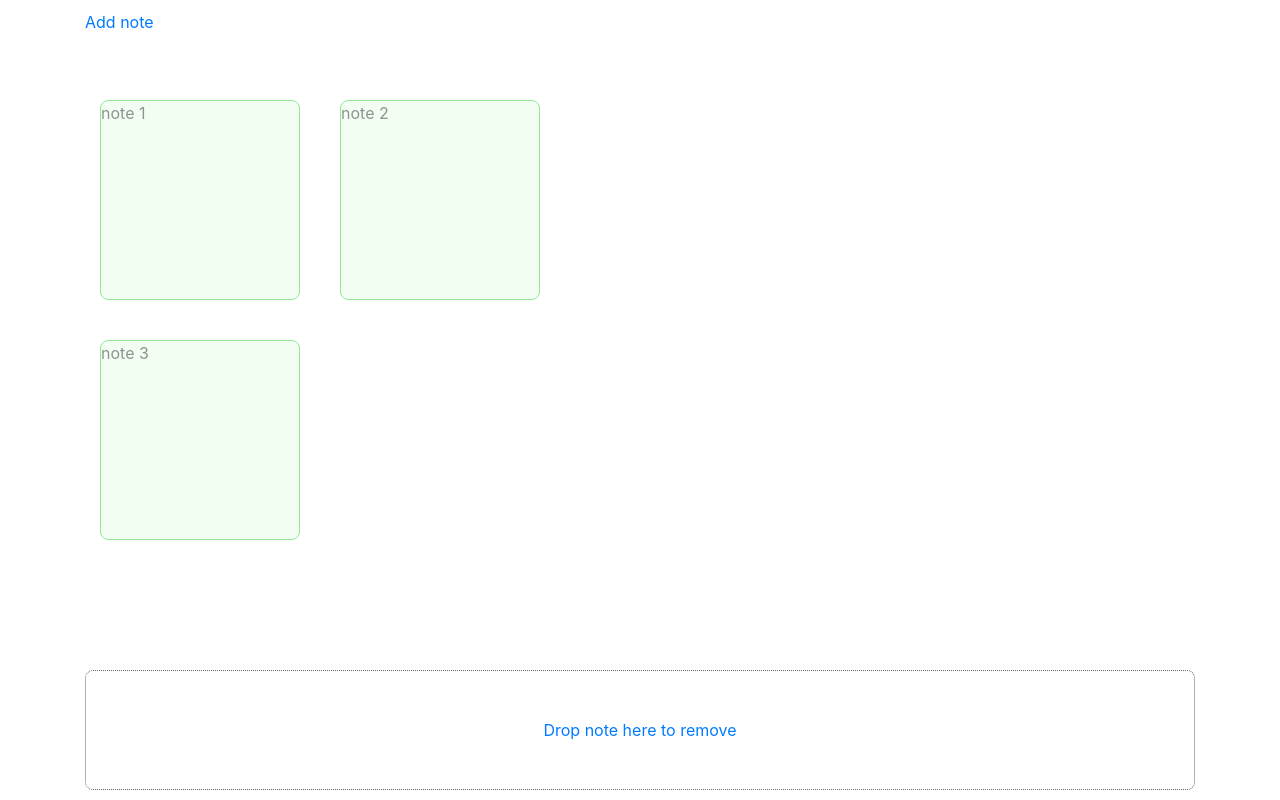
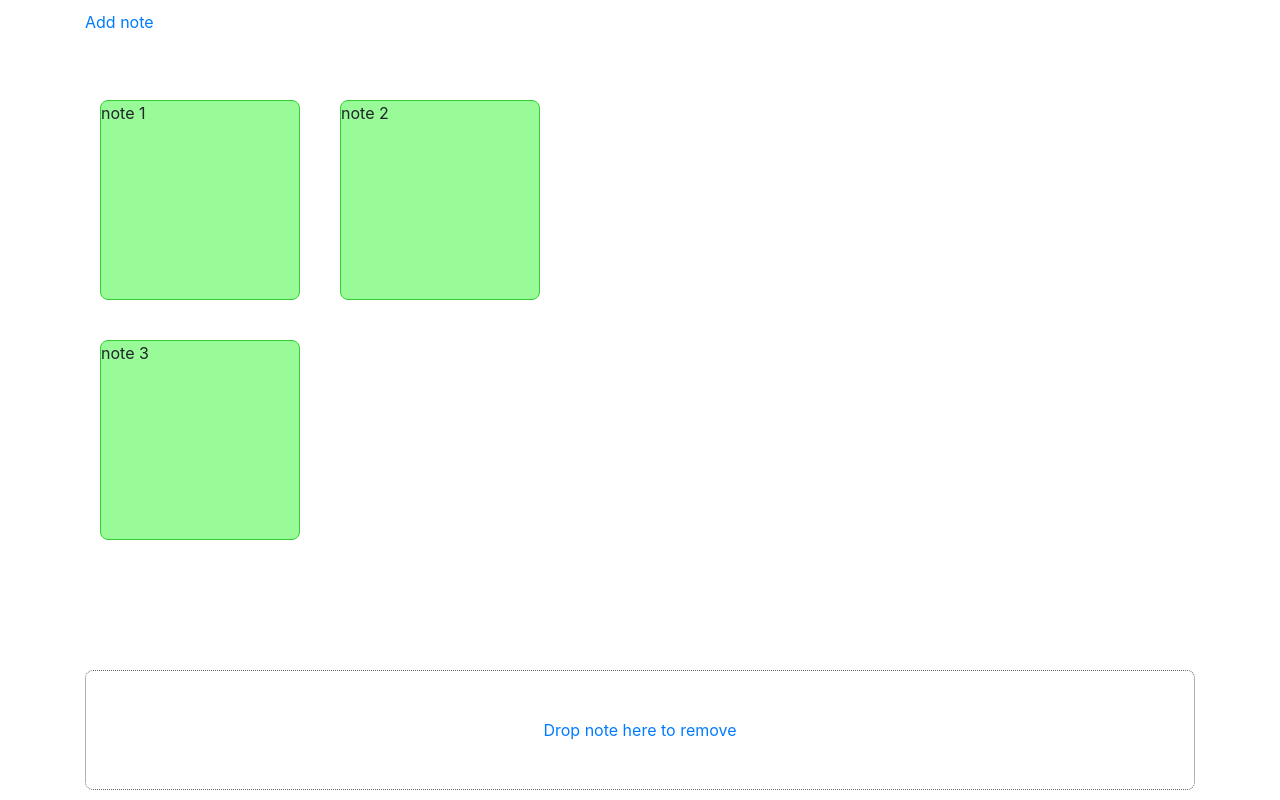
Before and after one commit to BlackMoon/stickyNotes, a React (Create React App) app: page / in a window 1280 px wide. Built offline with nearby package versions, Linux system fonts and the light colour scheme.

Commit message:
added graphQl-express

```diff
--- a/package.json
+++ b/package.json
@@ -17,6 +17,9 @@
     "@types/react": "^17.0.6",
     "@types/react-dom": "^17.0.5",
     "bootstrap": "^4.4.1",
+    "express": "^4.17.1",
+    "express-graphql": "^0.12.0",
+    "graphql": "^15.5.1",
     "mobx": "^5.15.1",
     "mobx-react-lite": "^1.5.2",
     "react": "^17.0.2",
--- a/src/components/NoteItem.css
+++ b/src/components/NoteItem.css
@@ -1,5 +1,5 @@
 .note-item {
-    background-color:rgba(152, 251, 152, 0.25);
+    background-color:rgba(152, 251, 152);
     border: 1px solid limegreen;
     border-radius: 8px;
     margin: 0 10px 10px 0;
@@ -7,7 +7,6 @@
     min-width: 200px;
     max-width: 200px;
     position: absolute;
-    opacity: 0.5;
 }
 
 .note-item.drag-enter {
--- a/src/components/NoteItem.tsx
+++ b/src/components/NoteItem.tsx
@@ -5,6 +5,8 @@ import { FC } from "react";
 import { INote } from "../models";
 import NoteStore from "../stores/NoteStore";
 import './NoteItem.css';
+
+const FOCUSED_ZINDEX = 100;
 
 interface NoteItemProps {
 	note: INote;
@@ -23,6 +25,7 @@ const NoteItem: FC<NoteItemProps> = (props) => {
       updateNote({...note, noteText});
       setModified(false);
     }
+
   }
 
 	return (
@@ -33,7 +36,11 @@ const NoteItem: FC<NoteItemProps> = (props) => {
 			style={{ left: note.x, top: note.y, zIndex: note.z }}
 			suppressContentEditableWarning
       ref={ref}
-			onBlur={updateNoteText}
+			onBlur={e => {
+          (ref.current as any).style.zIndex = note.z;
+          updateNoteText(e);
+        }
+      }
       onDragStart={(e: any) => {
 
           updateNoteText(e);
@@ -43,7 +50,8 @@ const NoteItem: FC<NoteItemProps> = (props) => {
           setDragging(e.target);
         }
       }
-			onInput={e => setModified(true)}
+      onFocus={e => (ref.current as any).style.zIndex = FOCUSED_ZINDEX }
+			onInput={e => setModified(true) }
     >
 			{note.noteText}
 		</div>
--- a/src/components/NoteList.tsx
+++ b/src/components/NoteList.tsx
@@ -18,12 +18,35 @@ const NoteList = () => {
     const y = parseInt(draggedEl.style.top, 10);
     let z = 1;
 
+    const draggedRect = draggedEl.getBoundingClientRect();
+
     const notes: Array<HTMLElement> = (ref.current as any).querySelectorAll('div.note-item');
     notes
       .forEach(n => {
         if (n !== draggedEl) {
           const rect = n.getBoundingClientRect();
-          if (rect.left <= x && rect.right >= x && rect.top <= y && rect.bottom >= y) {
+          if ((
+                rect.left <= draggedRect.left &&
+                rect.right >= draggedRect.left &&
+                rect.top <= draggedRect.top &&
+                rect.bottom >= draggedRect.top
+              ) || (
+                rect.left <= draggedRect.right &&
+                rect.right >= draggedRect.right &&
+                rect.top <= draggedRect.top &&
+                rect.bottom >= draggedRect.top
+              ) || (
+                rect.left <= draggedRect.left &&
+                rect.right >= draggedRect.left &&
+                rect.top <= draggedRect.bottom &&
+                rect.bottom >= draggedRect.bottom
+              ) || (
+                rect.left <= draggedRect.right &&
+                rect.right >= draggedRect.right &&
+                rect.top <= draggedRect.bottom &&
+                rect.bottom >= draggedRect.bottom
+              )
+            ) {
             z = Math.max(+n.style.zIndex, z) + 1;
           }
         }
@@ -36,7 +59,7 @@ const NoteList = () => {
 		<section
       className="note-list full-width"
       ref={ref}
-      onDragOver={e => {
+      onDragOver={(e:any) => {
           e.preventDefault();
           draggedEl!.style.left = `${e.clientX - 100}px`;
           draggedEl!.style.top = `${e.clientY - 100}px`;
@@ -48,7 +71,7 @@ const NoteList = () => {
 
           const noteId = e.dataTransfer.getData("text");
           const { x, y, z } = calculatePosition();
-
+          draggedEl.style.zIndex = z;
           updateNote({ noteId, x, y, z });
           setDragging(false);
         }
```
Also changed, not shown: server.js (added, +42 -0 lines), server.ts (deleted), 1 other file (tests, documents, lock files or other folders).
